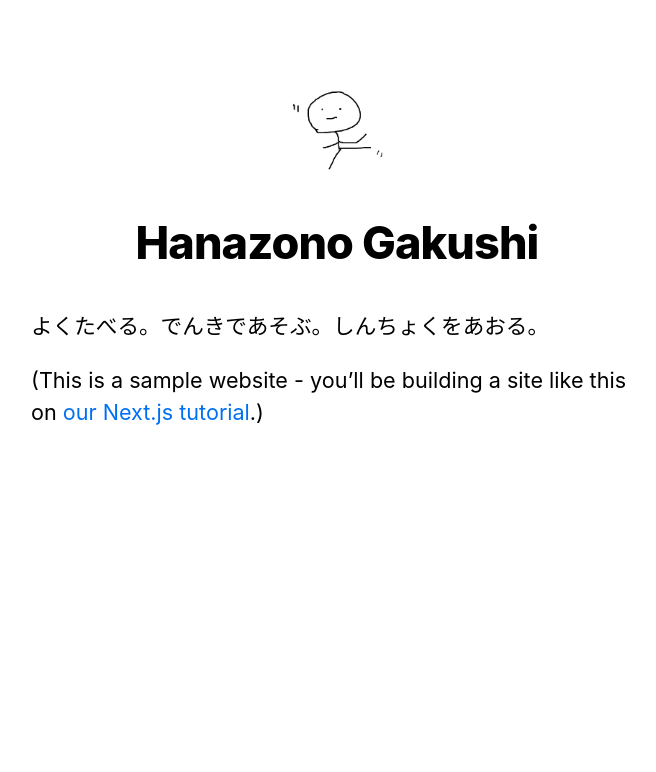
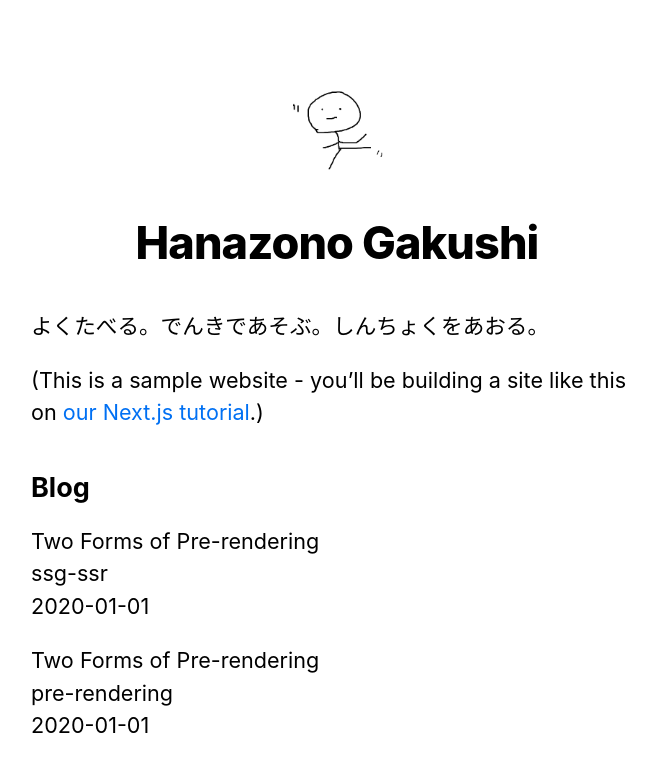
Before and after one commit to NJL7502L/next-learn, a Next.js app in the folder nextjs-blog/: page / in a window 1280 px wide. Shown: the top 772 px of the page, without its empty margins (303-959 px from the left). Built offline with nearby package versions, Linux system fonts and the light colour scheme.

Commit message:
よくわからんけど外部のデータをファイルシステムから取得してindexページにプリレンダリングできた

```diff
--- /dev/null
+++ b/nextjs-blog/lib/posts.js
@@ -0,0 +1,35 @@
+import fs from 'fs'
+import path from 'path'
+import matter from 'gray-matter'
+
+const postsDirectory = path.join(process.cwd(), 'posts')
+
+export function getSortedPostsData() {
+  // /posts　配下のファイル名を取得する
+  const fileNames = fs.readdirSync(postsDirectory)
+  const allPostsData = fileNames.map(fileName => {
+    // id を取得するためにファイル名から ".md" を削除する
+    const id = fileName.replace(/\.md$/, '')
+
+    // マークダウンファイルを文字列として読み取る
+    const fullPath = path.join(postsDirectory, fileName)
+    const fileContents = fs.readFileSync(fullPath, 'utf8')
+
+    // 投稿のメタデータ部分を解析するために gray-matter を使う
+    const matterResult = matter(fileContents)
+
+    // データを id と合わせる
+    return {
+      id,
+      ...matterResult.data
+    }
+  })
+  // 投稿を日付でソートする
+  return allPostsData.sort((a, b) => {
+    if (a.date < b.date) {
+      return 1
+    } else {
+      return -1
+    }
+  })
+}
--- a/nextjs-blog/package.json
+++ b/nextjs-blog/package.json
@@ -8,6 +8,7 @@
     "start": "next start"
   },
   "dependencies": {
+    "gray-matter": "^4.0.2",
     "next": "^10.0.0",
     "react": "16.13.1",
     "react-dom": "16.13.1"
--- a/nextjs-blog/pages/index.js
+++ b/nextjs-blog/pages/index.js
@@ -1,8 +1,18 @@
 import Head from 'next/head'
 import Layout, { siteTitle } from '../components/layout'
 import utilStyles from '../styles/utils.module.css'
+import { getSortedPostsData } from '../lib/posts'
 
-export default function Home() {
+export async function getStaticProps() {
+  const allPostsData = getSortedPostsData()
+  return {
+    props: {
+      allPostsData
+    }
+  }
+}
+
+export default function Home({ allPostsData }) {
   return (
     <Layout home>
       <Head>
@@ -15,6 +25,20 @@
           <a href="https://nextjs.org/learn">our Next.js tutorial</a>.)
         </p>
       </section>
+      <section className={`${utilStyles.headingMd} ${utilStyles.padding1px}`}>
+        <h2 className={utilStyles.headingLg}>Blog</h2>
+        <ul className={utilStyles.list}>
+          {allPostsData.map(({ id, date, title }) => (
+            <li className={utilStyles.listItem} key={id}>
+              {title}
+              <br />
+              {id}
+              <br />
+              {date}
+            </li>
+          ))}
+        </ul>
+      </section>
     </Layout>
   )
 }
--- /dev/null
+++ b/nextjs-blog/posts/pre-rendering.md
@@ -0,0 +1,11 @@
+---
+title: 'Two Forms of Pre-rendering'
+date: '2020-01-01'
+---
+
+Next.js has two forms of pre-rendering: **Static Generation** and **Server-side Rendering**. The difference is in **when** it generates the HTML for a page.
+
+- **Static Generation** is the pre-rendering method that generates the HTML at **build time**. The pre-rendered HTML is then _reused_ on each request.
+- **Server-side Rendering** is the pre-rendering method that generates the HTML on **each request**.
+
+Importantly, Next.js lets you **choose** which pre-rendering form to use for each page. You can create a "hybrid" Next.js app by using Static Generation for most pages and using Server-side Rendering for others.
--- /dev/null
+++ b/nextjs-blog/posts/ssg-ssr.md
@@ -0,0 +1,11 @@
+---
+title: 'Two Forms of Pre-rendering'
+date: '2020-01-01'
+---
+
+Next.js has two forms of pre-rendering: **Static Generation** and **Server-side Rendering**. The difference is in **when** it generates the HTML for a page.
+
+- **Static Generation** is the pre-rendering method that generates the HTML at **build time**. The pre-rendered HTML is then _reused_ on each request.
+- **Server-side Rendering** is the pre-rendering method that generates the HTML on **each request**.
+
+Importantly, Next.js lets you **choose** which pre-rendering form to use for each page. You can create a "hybrid" Next.js app by using Static Generation for most pages and using Server-side Rendering for others.
```
Also changed, not shown: 1 other file (tests, documents, lock files or other folders).
